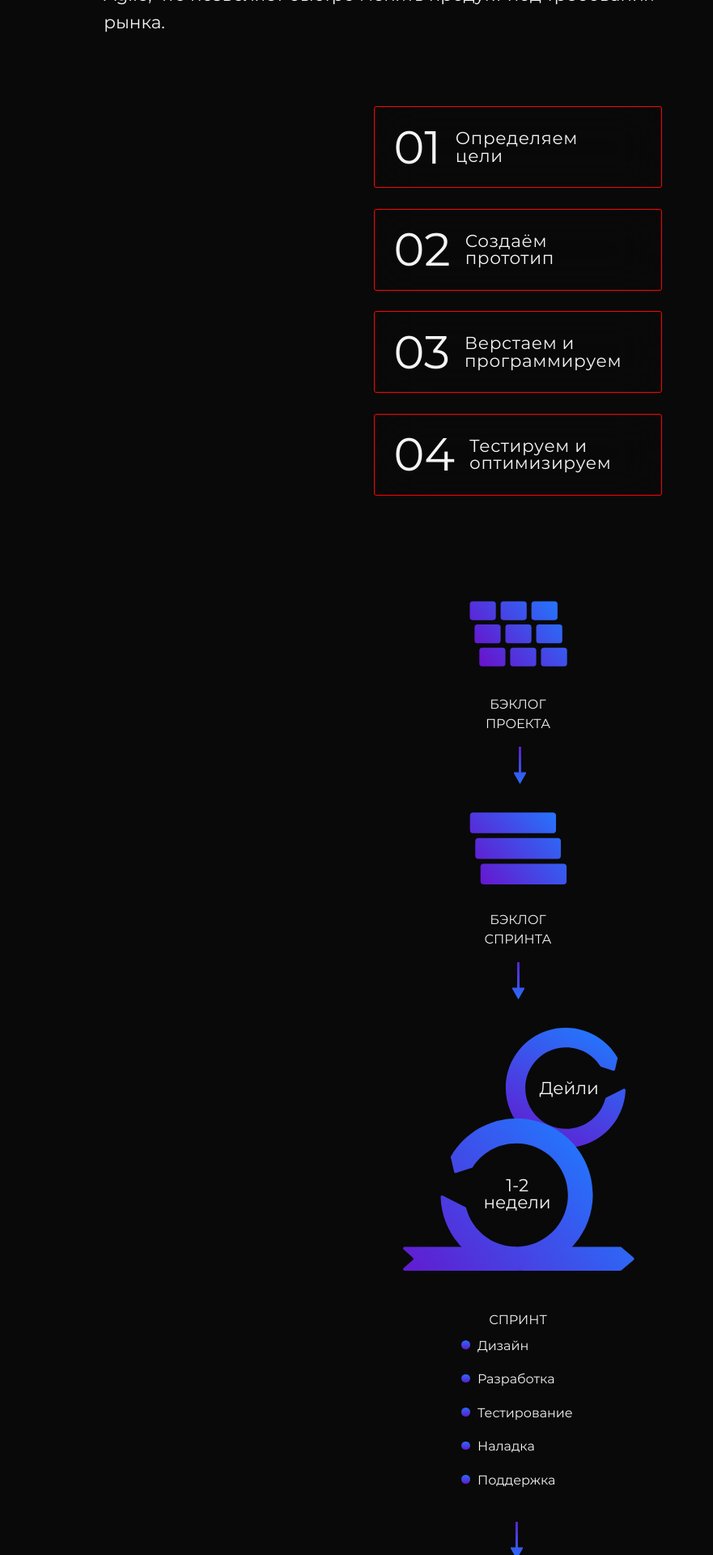
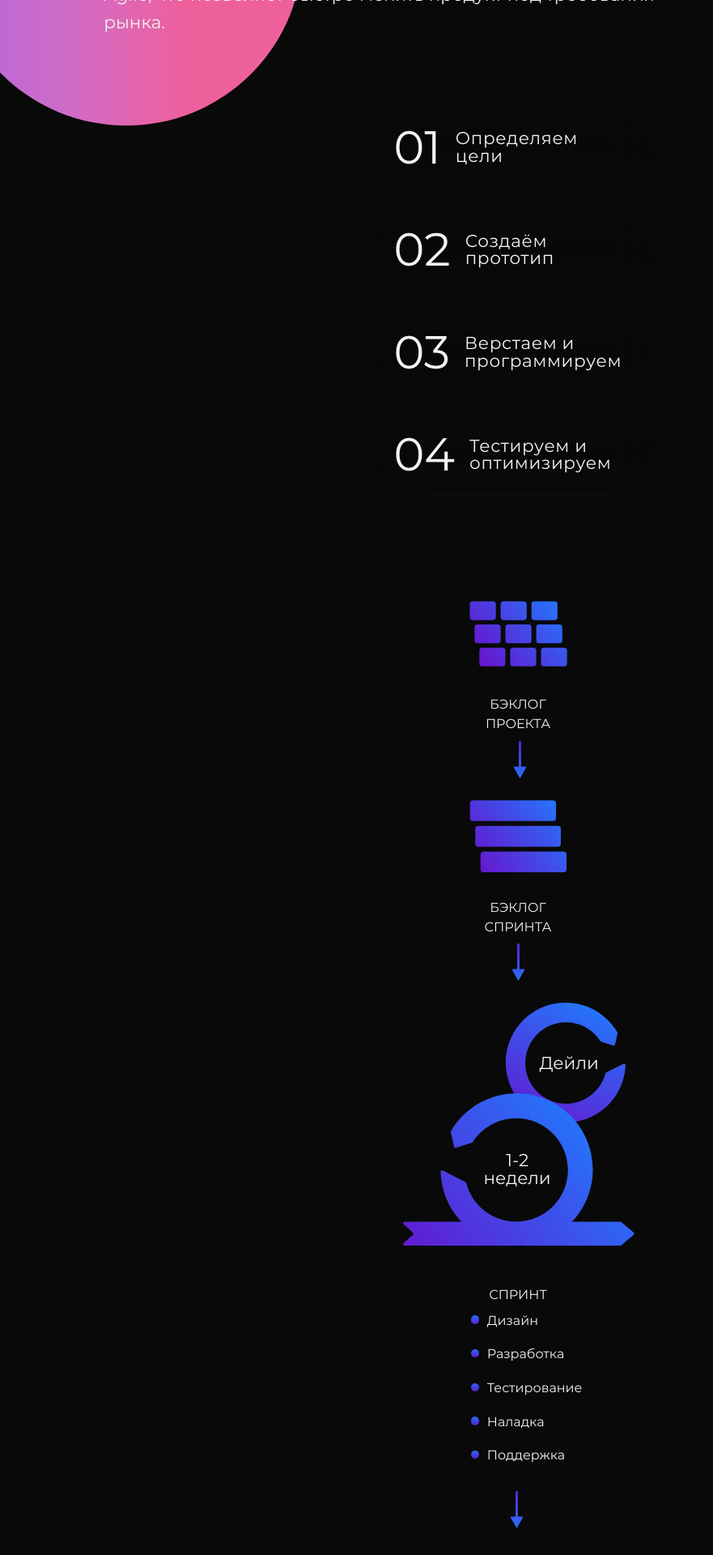
Before and after one commit to proofblame/raccoon-it, a React (Create React App) app: page / in a window 1280 px wide. Shown: the part 3800-5720 px from the top of the page at 81% size, without its empty margins (0-881 px from the left). Built offline with nearby package versions, Linux system fonts and the light colour scheme.

Commit message:
padding && lists && baloons effects

```diff
--- a/src/pages/screens/Discuss/Discuss.module.scss
+++ b/src/pages/screens/Discuss/Discuss.module.scss
@@ -46,7 +46,6 @@
 }
 
 .section {
-  // @include adaptive(padding-top, 200, 120);
   background-color: $background;
   color: $textColor;
   font-family: $fontFamily;
@@ -61,15 +60,11 @@
     background-repeat: no-repeat;
     background-size: cover;
     width: 100%;
-    @include adaptive(top, 140, 620);
+    @include adaptive(top, -100, 420);
     @include adaptive(left, 0, 0);
     @include adaptive(height, 1113, 234);
   }
 }
-
-// .headerWrapper {
-//   @include adaptive(padding-bottom, 100, 65);
-// }
 
 .formWrapper {
   display: flex;
--- a/src/pages/screens/Techs/Techs.module.scss
+++ b/src/pages/screens/Techs/Techs.module.scss
@@ -38,7 +38,7 @@
     border: none;
     background: linear-gradient(90deg, #667eea 0%, #0250c5 100%);
     border-image: linear-gradient(90deg, #667eea 0%, #0250c5 100%);
-    @include adaptive(top, 0, 680);
+    @include adaptive(top, -40, 680);
     @include adaptive(left, 1500, -30);
     z-index: 1;
   }
@@ -196,10 +196,6 @@
   }
 }
 
-.wrapper {
-  @include adaptive(padding-top, 190, 50);
-}
-
 @media screen and (max-width: 767px) {
   .list {
     flex-direction: column;
--- a/src/pages/screens/Workflow/Workflow.jsx
+++ b/src/pages/screens/Workflow/Workflow.jsx
@@ -4,10 +4,12 @@ import ProjectBacklog from './images/ProjectBacklog.svg';
 import SprintBacklog from './images/SprintBacklog.svg';
 import Sprint from './images/Sprint.svg';
 import Software from './images/Software.svg';
+import Arrow from './images/Arrows.svg';
 
 import Container from '../../../shared/UI/Container/Container';
 import H2 from '../../../shared/UI/H2/H2';
 import IMG from '../../../shared/UI/IMG/IMG';
+import Button from '../../../shared/UI/Button/Button';
 
 const Workflow = () => {
   return (
@@ -49,6 +51,7 @@ const Workflow = () => {
             </ul>
           </div>
 
+          <div className={workflow.workflowWrapper}>
             <ul className={workflow.workflowList}>
               <li className={workflow.workflowListItem}>
                 <IMG
@@ -60,23 +63,20 @@ const Workflow = () => {
                 </p>
               </li>
               <li className={workflow.workflowListItem}>
-              <IMG className={workflow.workflowListImage} src={SprintBacklog} />
+                <IMG
+                  className={workflow.workflowListImage}
+                  src={SprintBacklog}
+                />
                 <p className={workflow.workflowListImageSub}>
                   Бэклог <br /> спринта
                 </p>
               </li>
               <li className={workflow.workflowListItem}>
-              <IMG className={workflow.workflowListImageSprint} src={Sprint} />
+                <IMG
+                  className={workflow.workflowListImageSprint}
+                  src={Sprint}
+                />
                 <p className={workflow.workflowListImageSubSprint}>Спринт</p>
-            </li>
-            <li className={workflow.sprintListWrapper}>
-              <ul className={workflow.sprintList}>
-                <li className={workflow.sprintListItem}>Дизайн</li>
-                <li className={workflow.sprintListItem}>Разработка</li>
-                <li className={workflow.sprintListItem}>Тестирование</li>
-                <li className={workflow.sprintListItem}>Наладка</li>
-                <li className={workflow.sprintListItem}>Поддержка</li>
-              </ul>
               </li>
               <li className={workflow.workflowListItem}>
                 <IMG className={workflow.workflowListImage} src={Software} />
@@ -85,6 +85,22 @@ const Workflow = () => {
                 </p>
               </li>
             </ul>
+
+            <div className={workflow.sprintListWrapper}>
+              <IMG className={workflow.arrows} src={Arrow}></IMG>
+              <ul className={workflow.sprintList}>
+                <li className={workflow.sprintListItem}>Дизайн</li>
+                <li className={workflow.sprintListItem}>Разработка</li>
+                <li className={workflow.sprintListItem}>Тестирование</li>
+                <li className={workflow.sprintListItem}>Наладка</li>
+                <li className={workflow.sprintListItem}>Поддержка</li>
+              </ul>
+            </div>
+
+            <div className={workflow.buttonWrapper}>
+              <Button className={workflow.bidButton}>Оставить заявку</Button>
+            </div>
+          </div>
         </div>
       </Container>
     </section>
--- a/src/pages/screens/Workflow/Workflow.module.scss
+++ b/src/pages/screens/Workflow/Workflow.module.scss
@@ -8,22 +8,86 @@
 }
 
 .wrapper {
-  // @include adaptivePadding(padding, 240, 0, 90, 0);
+  @include adaptive(padding-bottom, 434, 160);
+  position: relative;
+  &::before {
+    content: '';
+    position: absolute;
+    @include adaptive(width, 510, 208);
+    @include adaptive(height, 510, 208);
+    border-radius: 50%;
+    border: none;
+    background: linear-gradient(
+      90deg,
+      #b8cbb8 0%,
+      #b8cbb8 0%,
+      #b465da 0%,
+      #cf6cc9 33%,
+      #ee609c 66%,
+      #ee609c 100%
+    );
+    border-image: linear-gradient(
+      90deg,
+      #b8cbb8 0%,
+      #b8cbb8 0%,
+      #b465da 0%,
+      #cf6cc9 33%,
+      #ee609c 66%,
+      #ee609c 100%
+    );
+    @include adaptive(top, -40, -40);
+    @include adaptive(left, -215, -115);
+    z-index: 0;
+  }
+
+  &::after {
+    content: '';
+    position: absolute;
+    @include adaptive(width, 66, 35);
+    @include adaptive(height, 67, 36);
+    border-radius: 50%;
+    border: none;
+    background: linear-gradient(90deg, #667eea 0%, #764ba2 100%);
+    border-image: linear-gradient(90deg, #667eea 0%, #764ba2 100%);
+    @include adaptive(top, -100, 505);
+    @include adaptive(left, 1050, -10);
+    z-index: 0;
+  }
 }
 
 .header {
   @include adaptive(margin-bottom, 100, 50);
+  position: relative;
+  z-index: 1;
 }
 
 .subscription {
   @extend %fz-24-38;
   @include adaptive(width, 913, 274);
   @include adaptive(margin-bottom, 100, 50);
+  position: relative;
+  z-index: 1;
 }
 
 .estimationList {
   list-style-type: none;
   display: flex;
+  position: relative;
+  z-index: 1;
+
+  &::before {
+    content: '';
+    position: absolute;
+    @include adaptive(width, 71, 61);
+    @include adaptive(height, 72, 61);
+    border-radius: 50%;
+    border: none;
+    background: linear-gradient(90deg, #f6d365 0%, #fda085 100%);
+    border-image: linear-gradient(90deg, #f6d365 0%, #fda085 100%);
+    @include adaptive(top, 50, 815);
+    @include adaptive(left, 1620, 200);
+    z-index: 0;
+  }
 }
 
 .estimationListItem {
@@ -35,7 +99,6 @@
   @include adaptivePadding(padding, 17, 25, 12, 14);
   align-items: center;
   @include adaptive(margin-right, 36, 0);
-  outline: 1px solid red;
   &:nth-last-of-type(1) {
     margin-right: 0;
   }
@@ -142,28 +205,38 @@
 }
 
 .sprintListWrapper {
-  @include adaptive(margin-top, 192, 10);
+  // @include adaptive(margin-top, 192, 10);
+  position: relative;
+  display: flex;
+  justify-content: center;
+  @include adaptive(margin-bottom, 100, 0);
 }
 
-.sprintListWrapper {
-  position: relative;
+.arrows {
+  @include adaptive(margin-bottom, 50, 0);
 }
 
 .sprintList {
   list-style-type: none;
   display: flex;
-  justify-content: space-around;
+  justify-content: space-between;
   position: absolute;
-  top: 100px;
-  left: -550px;
+  top: 202px;
+  // left: -550px;
 }
 
 .sprintListItem {
-  margin-right: 60px;
+  margin-right: 92px;
+  max-width: 120px;
 
   &:nth-last-of-type(1) {
     margin-right: 0;
   }
+}
+
+.buttonWrapper {
+  display: flex;
+  justify-content: center;
 }
 
 @media screen and (max-width: 1600px) {
@@ -179,6 +252,10 @@
 }
 
 @media screen and (max-width: 1440px) {
+  .arrows {
+    display: none;
+  }
+
   .workflowList {
     flex-direction: column;
     align-items: center;
@@ -188,31 +265,35 @@
     display: flex;
     flex-direction: column;
     align-items: center;
-    @include adaptive(margin-bottom, 100, 87);
+    @include adaptive(margin-bottom, 80, 86);
   }
 
   .workflowListImageSub {
     text-align: center;
     &::after {
       transform: rotate(90deg);
-      @include adaptive(top, 80, 80);
+      @include adaptive(top, 70, 80);
       @include adaptive(left, 20, 15);
     }
   }
 
   .workflowListImageSubSprint {
-    @include adaptive(margin-bottom, 0, 258);
+    @include adaptive(margin-bottom, 252, 128);
     &::after {
       transform: rotate(90deg);
-      @include adaptive(top, 270, 300);
+      @include adaptive(top, 290, 210);
       @include adaptive(left, 10, 15);
     }
   }
 
+  .sprintListWrapper {
+    @include adaptive(margin-bottom, 100, 50);
+  }
+
   .sprintList {
     flex-direction: column;
-    @include adaptive(top, -300, -350);
-    left: -50px;
+    @include adaptive(top, -590, -460);
+    @include adaptive(left, 595, 100);
   }
 
   .sprintListItem {
@@ -240,9 +321,3 @@
     text-align: center;
   }
 }
-
-// @media screen and (max-width: 767px) {
-//   .workflowList {
-//     flex-direction: column;
-//   }
-// }
--- a/src/shared/UI/Button/Button.jsx
+++ b/src/shared/UI/Button/Button.jsx
@@ -18,9 +18,9 @@ const Button = ({
       return onClick(e);
     }
   };
-  console.log(className);
+
   const classes = classNames(style.button, className, { active });
-  console.log(classes);
+
   return (
     <button
       className={classes}
```
Also changed, not shown: src/pages/screens/Workflow/images/Arrows.svg (added). Lines whose indentation alone changed are shown as unchanged.
